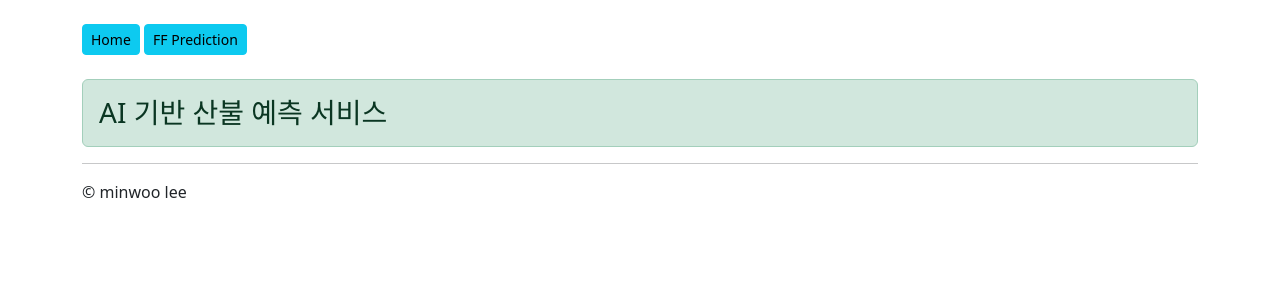
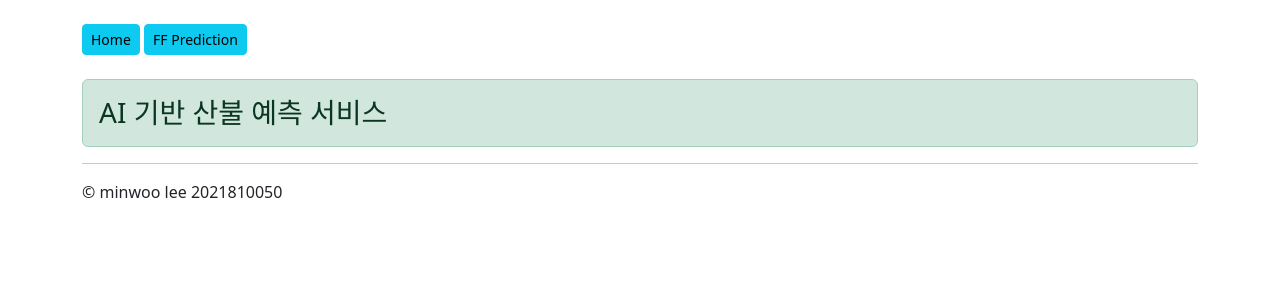
Before and after one commit to minwoolee-git/ai-project-fire, a Flask app: page / in a window 1280 px wide. Shown: the top 300 px of the page. Run offline with Flask 3, Linux system fonts and the light colour scheme; some libraries are stand-ins or nearby versions.

Commit message:
산불 예측 Flask 수정

```diff
--- a/templates/base.html
+++ b/templates/base.html
@@ -16,7 +16,7 @@
         {% block content %}{% endblock %}
 
         <hr>
-        <footer>&copy; minwoo lee</footer>
+        <footer>&copy; minwoo lee 2021810050</footer>
     </div>
 </body>
 </html>
```
